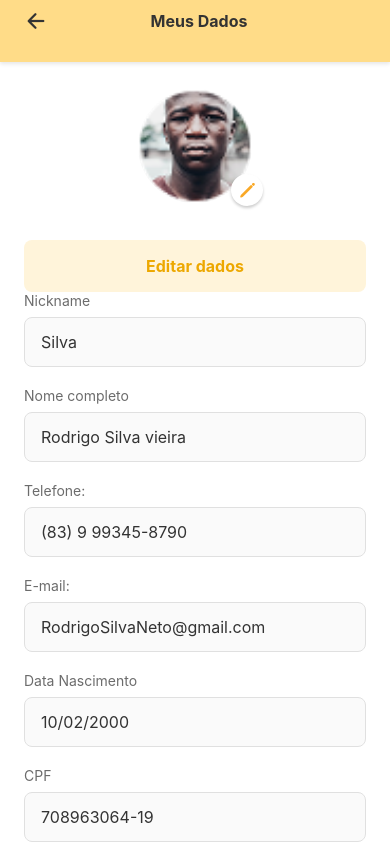
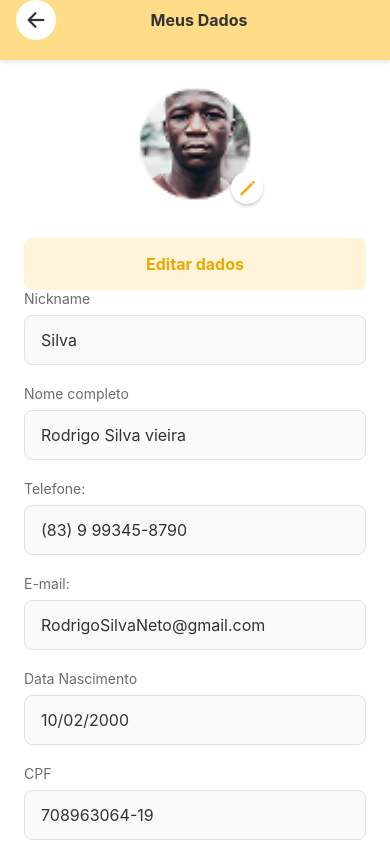
Before and after one commit to gustavodevid/sitec-responsavel-app, a React Native app: screen /Profile in a window 390 px wide. Shown: the top 844 px of the page. Built offline with nearby package versions, Linux system fonts and the light colour scheme.

Commit message:
styles(app-header): added white background to icons

```diff
--- a/src/components/AppHeader/AppHeader.styles.js
+++ b/src/components/AppHeader/AppHeader.styles.js
@@ -42,6 +42,13 @@ const styles = StyleSheet.create({
     color: COLORS.headerText,
   },
   iconButton: {
+    backgroundColor: COLORS.background,
+    width: 40,
+    height: 40,
+    borderRadius: 20,
+    alignItems: 'center',
+    justifyContent: 'center',
+    elevation: 3,
     padding: 8,
   },
   icon: {
```
